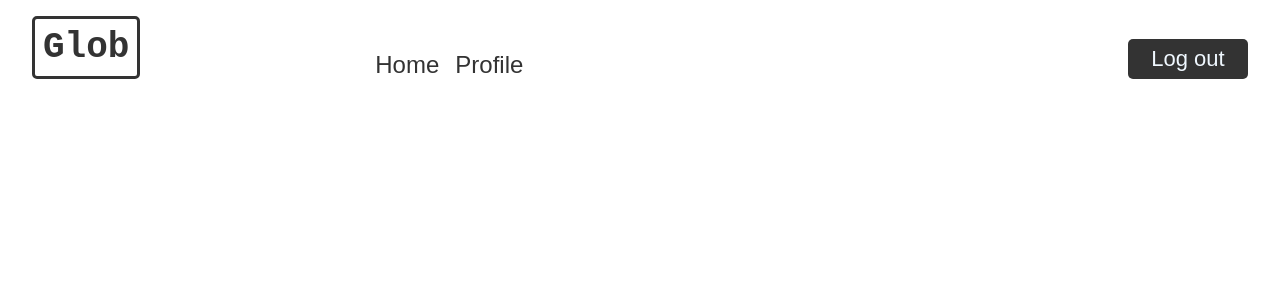
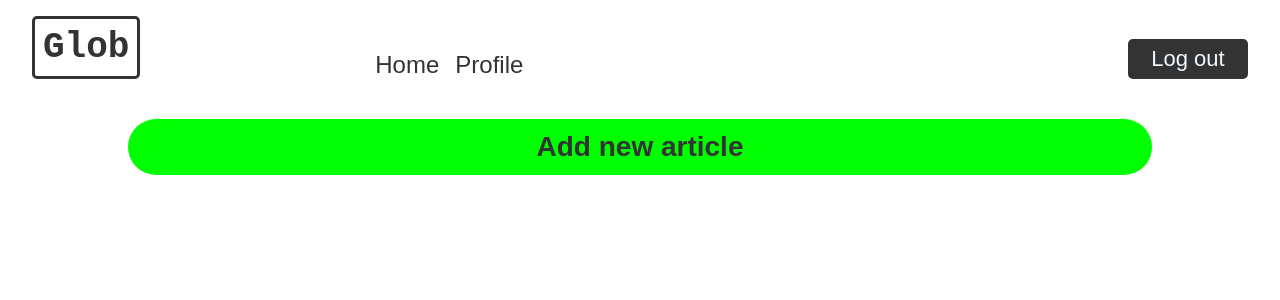
Before and after one commit to Maskoul/glob-front-end-react, a React (Create React App) app: page / in a window 1280 px wide. Shown: the top 300 px of the page. Built offline with nearby package versions, Linux system fonts and the light colour scheme.

Commit message:
Add New article button components

```diff
--- a/src/components/App/App.js
+++ b/src/components/App/App.js
@@ -1,11 +1,13 @@
 import React from 'react';
 import './App.css';
 import Navigation from '../navigation/Navigation';
+import NewArticleButton from '../new-article-button/NewArticleButton';
 
 function App() {
   return (
     <div>
         <Navigation />
+        <NewArticleButton />
     </div>
   );
 }
--- a/src/components/navigation/Navigation.css
+++ b/src/components/navigation/Navigation.css
@@ -43,7 +43,7 @@
 
 .flex_log_out_button{
     display: flex;
-    justify-content: end;
+    justify-content: flex-end;
     width: 100%;
 }
 
--- /dev/null
+++ b/src/components/new-article-button/NewArticleButton.css
@@ -0,0 +1,22 @@
+.center {
+    display: flex;
+    justify-content: center;
+}
+
+.button {
+    background-color: lime;
+    border-radius: 100px;
+    color: #333333;
+    font-family: Arial, Helvetica, sans-serif;
+    font-size: 28px;
+    font-weight: bold;
+    padding: 12px 16px;
+    margin: 32px 10%;
+}
+
+.button:active{
+    margin-top: 38px;
+}
+.button:hover{
+    cursor: pointer;
+}
--- /dev/null
+++ b/src/components/new-article-button/NewArticleButton.js
@@ -0,0 +1,13 @@
+import React from 'react';
+import './NewArticleButton.css';
+
+const NewPostButton = () => {
+    return (
+        <div className='center button'>
+
+            Add new article
+        </div>
+    )
+}
+
+export default NewPostButton;
```
